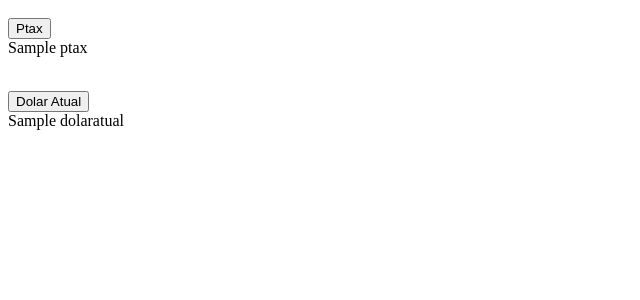
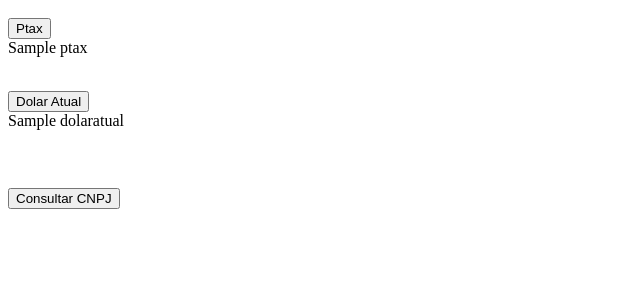
Before and after one commit to dfmoura/testeSiteFlask999, a Flask app: template templates/index.html in a window 1280 px wide. Shown: the part 479-779 px from the top of the page, without its empty margins (0-640 px from the left). Run offline with Flask 2, Linux system fonts and the light colour scheme; the template is opened without the code that fills it: most values are stand-ins (such as "Sample title", 1, 10 or a date in 2020); parts of the project's set-up code (start-up, migrations or seed data) failed here and were passed over.

Commit message:
Atualizar consulta

```diff
--- a/app.py
+++ b/app.py
@@ -30,6 +30,24 @@ def valorUSD_BRL():
     return render_template("index.html", dolaratual=dolaratual)
 
 
+@app.rout("/cnpj", methods=["POST"])
+def consulta_cnpj(cnpj):
+
+    url = f"https://www.receitaws.com.br/v1/cnpj/{cnpj}"
+    querystring = {"token":"XXXXXXXX-XXXX-XXXX-XXXX-XXXXXXXXXXXX","cnpj":"06990590000123","plugin":"RF"}
+    response = requests.request("GET", url, params=querystring)
+    response1 = response.json()
+    cnpj_show = response1['capital_social']['nome']['municipio']['uf']
+    #resp = json.loads(response.text)
+    #print(response.text)
+    #print(resp['atividade_principal'])
+    #resp['capital_social'], resp['nome'], resp['logradouro'], resp['numero'], resp['complemento'], resp['bairro'], resp['municipio'], resp['uf'], resp['cep'], resp['telefone'], resp['email']
+    return render_template("index.html", cnpj_show = cnpj_show)
+consulta_cnpj('22685341000180')
+
+
+
+
 
 
 
--- a/templates/index.html
+++ b/templates/index.html
@@ -53,6 +53,17 @@
         <button>Dolar Atual</button>
     </form>
     {{dolaratual}}
+<br>
+<br>
+<br>
+<h5>
+    <form action="/cnpj" method="POST">
+        <button>Consultar CNPJ</button>
+    </form>
+    {{msg}}
+</h5>
+
+
 
 
 </body>
```
